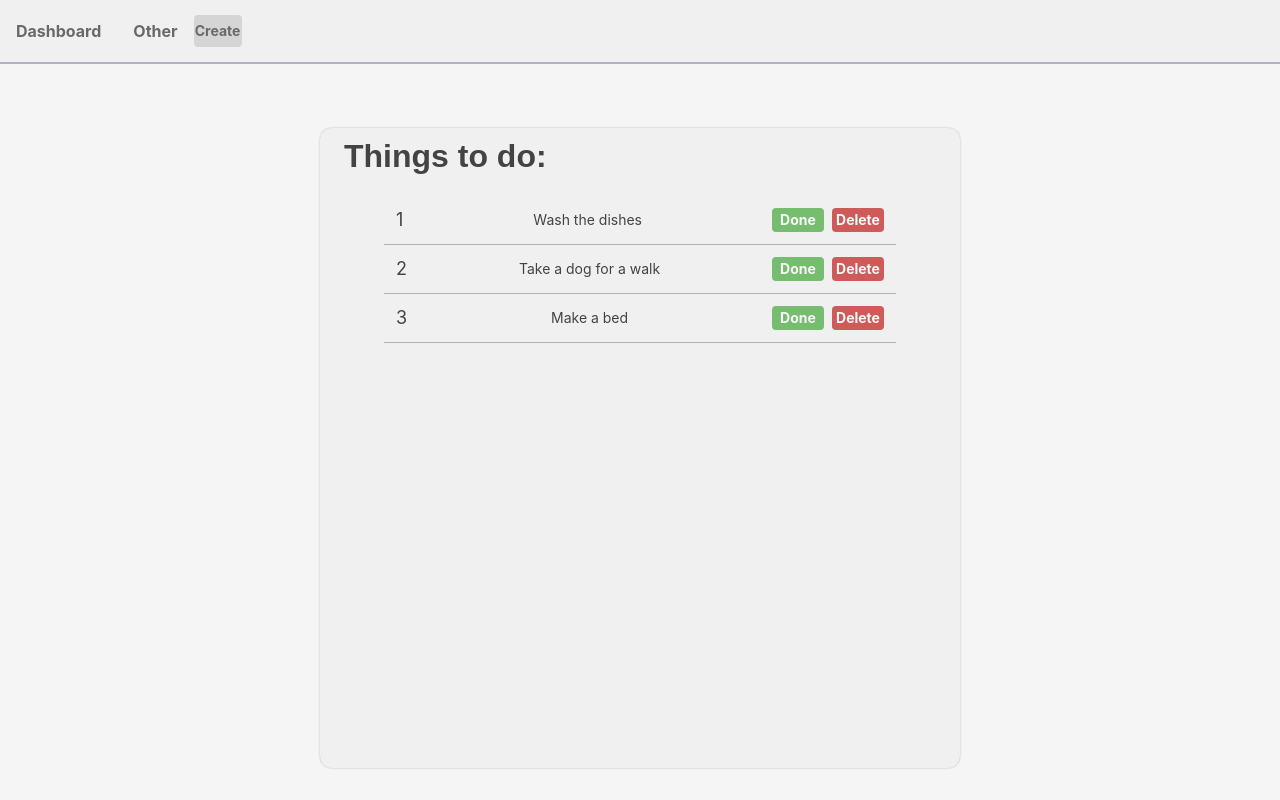
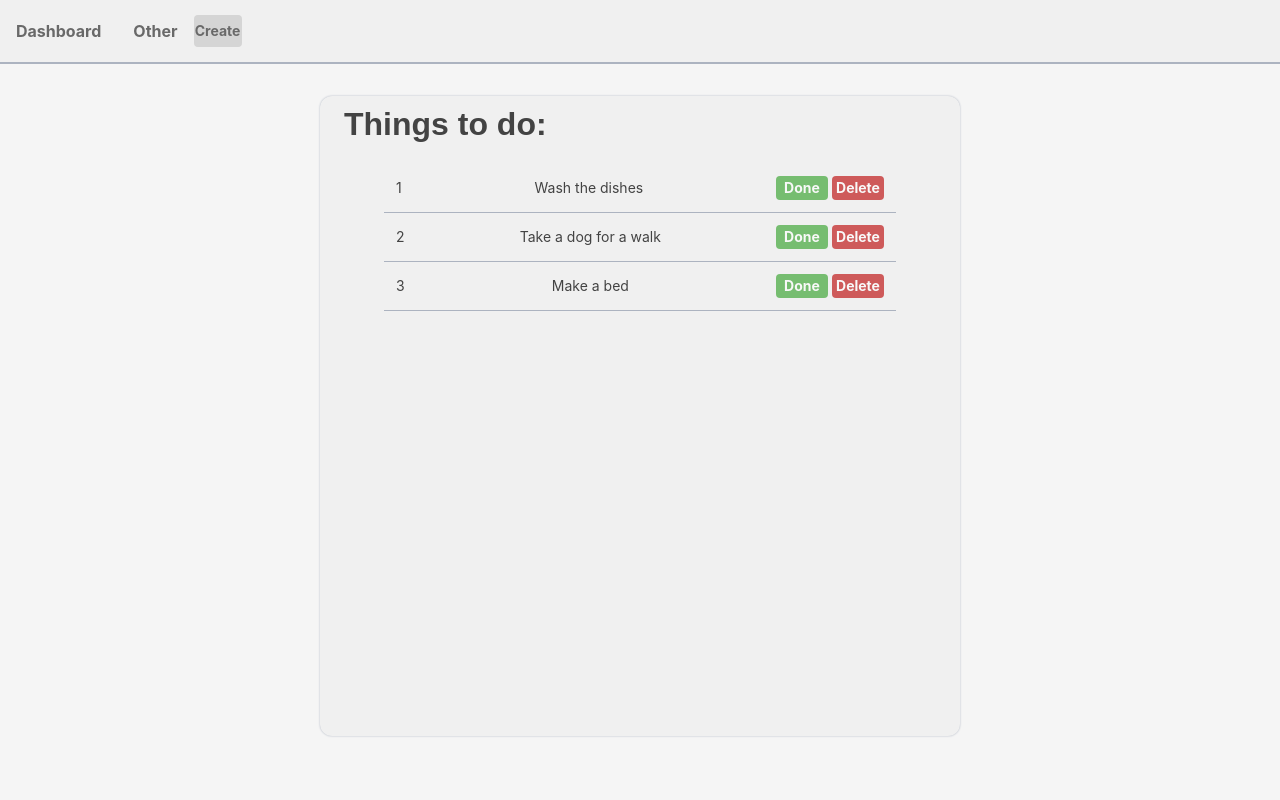
Before and after one commit to MSzostaq/TODO-List, a React (Create React App) app: page /dashboard#/ in a window 1280 px wide. Built offline with nearby package versions, Linux system fonts and the light colour scheme.

Commit message:
code refactoring

```diff
--- a/package.json
+++ b/package.json
@@ -7,10 +7,15 @@
     "@testing-library/react": "^11.2.7",
     "@testing-library/user-event": "^12.8.3",
     "framer-motion": "^4.1.17",
+    "lodash": "^4.17.21",
     "react": "^17.0.2",
     "react-dom": "^17.0.2",
+    "react-redux": "^7.2.4",
     "react-router-dom": "^5.2.0",
     "react-scripts": "4.0.3",
+    "redux-devtools-extension": "^2.13.9",
+    "redux-saga": "^1.1.3",
+    "redux-saga-test-plan": "^4.0.1",
     "styled-components": "^5.3.0",
     "uuidv4": "^6.2.8",
     "web-vitals": "^1.1.2"
--- a/src/App.js
+++ b/src/App.js
@@ -1,6 +1,16 @@
 import React from "react";
 import styled from "styled-components";
+import GlobalProvider from "components/GlobalProvider";
+import ModalsProvider from "components/ModalsProvider";
+import Modals from "components/Modals";
+import Notifications from "components/Notifications";
 import Routes from "components/Routes";
+
+const AppNotifications = styled(Notifications)`
+  position: fixed;
+  right: 16px;
+  bottom: 16px;
+`;
 
 const StyledApp = styled.div`
   height: 100%;
@@ -9,7 +19,13 @@ const StyledApp = styled.div`
 function App() {
   return (
     <StyledApp>
-      <Routes />
+      <GlobalProvider>
+        <ModalsProvider>
+          <Routes />
+          <Modals />
+          <AppNotifications />
+        </ModalsProvider>
+      </GlobalProvider>
     </StyledApp>
   );
 }
--- a/src/index.js
+++ b/src/index.js
@@ -1,14 +1,18 @@
-import React from 'react';
-import ReactDOM from 'react-dom';
-import './index.css';
-import App from './App';
-import reportWebVitals from './reportWebVitals';
+import React from "react";
+import ReactDOM from "react-dom";
+import { Provider } from "react-redux";
+import store from "./store";
+import "./index.css";
+import App from "./App";
+import reportWebVitals from "./reportWebVitals";
 
 ReactDOM.render(
   <React.StrictMode>
-    <App />
+    <Provider store={store}>
+      <App />
+    </Provider>
   </React.StrictMode>,
-  document.getElementById('root')
+  document.getElementById("root")
 );
 
 // If you want to start measuring performance in your app, pass a function
--- a/src/views/Dashboard.jsx
+++ b/src/views/Dashboard.jsx
@@ -14,12 +14,13 @@ const ViewWrapper = styled.div`
   justify-content: center;
 `;
 
-const CardWrapper = styled.div`
+const Card = styled.div`
   background-color: ${({ theme }) => theme.colors.lightGrey};
   border-radius: 12px;
   box-shadow: 0 0 2px 0 ${({ theme }) => theme.colors.darkPurple};
-  margin-top: 128px;
   overflow-y: auto;
+  position: absolute;
+  top: 12%;
   width: 80vw;
   height: 80vh;
 
@@ -36,12 +37,12 @@ const Title = styled.h1`
   margin: 12px 24px 24px;
 `;
 
-const StyledCard = styled.div`
+const CardItem = styled.div`
   cursor: pointer;
   display: flex;
   flex-direction: column;
   align-items: center;
-  justify-content: flex-start;
+  justify-content: center;
 `;
 
 const ItemWrapper = styled.div`
@@ -57,7 +58,7 @@ const ItemNumber = styled.h1`
   align-items: center;
   justify-content: center;
   color: ${({ theme }) => theme.colors.darkGrey};
-  font-size: ${({ theme }) => theme.fontSize.l};
+  font-size: ${({ theme }) => theme.fontSize.m};
 `;
 
 const Item = styled.h1`
@@ -72,7 +73,7 @@ const ButtonWrapper = styled.div`
   display: flex;
   align-items: center;
   justify-content: center;
-  gap: 8px;
+  gap: 4px;
 `;
 
 const DoneButton = styled(Button)`
@@ -91,9 +92,9 @@ const Dashboard = () => {
   return (
     <Wrapper>
       <ViewWrapper>
-        <CardWrapper>
+        <Card>
           <Title>Things to do:</Title>
-          <StyledCard>
+          <CardItem>
             <ItemWrapper>
               <ItemNumber>1</ItemNumber>
               <Item>Wash the dishes</Item>
@@ -102,8 +103,8 @@ const Dashboard = () => {
                 <DeleteButton whileTap={{ scale: 0.95 }}>Delete</DeleteButton>
               </ButtonWrapper>
             </ItemWrapper>
-          </StyledCard>
-          <StyledCard>
+          </CardItem>
+          <CardItem>
             <ItemWrapper>
               <ItemNumber>2</ItemNumber>
               <Item>Take a dog for a walk</Item>
@@ -112,8 +113,8 @@ const Dashboard = () => {
                 <DeleteButton whileTap={{ scale: 0.95 }}>Delete</DeleteButton>
               </ButtonWrapper>
             </ItemWrapper>
-          </StyledCard>
-          <StyledCard>
+          </CardItem>
+          <CardItem>
             <ItemWrapper>
               <ItemNumber>3</ItemNumber>
               <Item>Make a bed</Item>
@@ -122,8 +123,8 @@ const Dashboard = () => {
                 <DeleteButton whileTap={{ scale: 0.95 }}>Delete</DeleteButton>
               </ButtonWrapper>
             </ItemWrapper>
-          </StyledCard>
-        </CardWrapper>
+          </CardItem>
+        </Card>
       </ViewWrapper>
     </Wrapper>
   );
```
Also changed, not shown: 1 other file (tests, documents, lock files or other folders).
